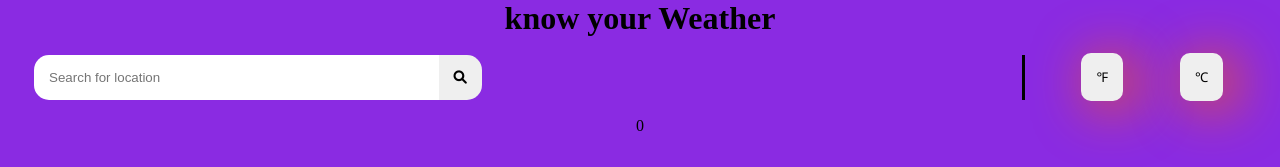
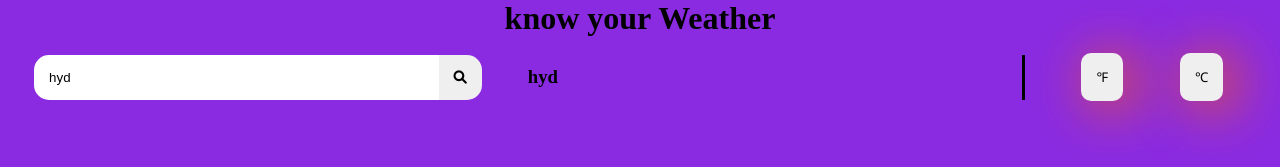
Before and after one commit to kalpanadd/Weather_App, a React (Create React App) app: page / in a window 1280 px wide. Shown: the top 167 px of the page. Built offline with nearby package versions, Linux system fonts and the light colour scheme; no server answers.

Commit message:
search,current weather,forecast components created, current weather accessed from api

```diff
--- a/package.json
+++ b/package.json
@@ -6,6 +6,7 @@
     "@testing-library/jest-dom": "^5.14.1",
     "@testing-library/react": "^11.2.7",
     "@testing-library/user-event": "^12.8.3",
+    "axios": "^0.23.0",
     "react": "^17.0.2",
     "react-dom": "^17.0.2",
     "react-scripts": "4.0.3",
--- /dev/null
+++ b/src/API/openweathermap.js
@@ -0,0 +1,12 @@
+import axios from "axios";
+
+// const API_KEY = d360f69d6ce664325674bb8d30e62124;
+
+function getCurrentWeather(location) {
+    return axios.get(`https://api.openweathermap.org/data/2.5/weather?q=${location}&appid=d360f69d6ce664325674bb8d30e62124`)
+
+}
+
+export {
+    getCurrentWeather
+}
--- a/src/App.css
+++ b/src/App.css
@@ -16,49 +16,3 @@ a{
     align-items: center;
 
 }
-.search_div{
-    width: 100%;
-    height: 10%;
-    display: flex;
-    align-items: center;
-}
-.search_left{
-    flex: 0.8;
-    display: flex;
-    align-items: center;
-    justify-content: space-evenly;
-    border-right: 3px solid black;
-
-}
-.search_left > div{
-    width: 45%;
-}
-.search_input{
-    padding: 15px;
-    border: none;
-    outline: none;
-    border-radius: 15px 0px 0px 15px;
-    width: 88%;
-}
-.search_btn{
-    padding: 15px;
-    border: none;
-    outline: none;
-    border-radius: 0px 15px 15px 0px;
-    cursor: pointer;
-
-}
-.search_right{
-    flex: 0.2;
-    display: flex;
-    align-items: center;
-    justify-content: space-evenly;
-}
-.temp_btn{
-    padding: 15px;
-    border:none;
-    outline: none;
-    border-radius: 10px;
-    box-shadow: 10px 5px 55px rgb(255, 94, 0);
-    cursor: pointer;
-}
--- a/src/App.jsx
+++ b/src/App.jsx
@@ -1,65 +1,99 @@
 import React from 'react';
 import './App.css';
-import { useState, useEffect } from 'react';
+import { useState } from 'react';
 
-import CurrentWeather from './COMPONENTS/CurrentWeather';
+import Search from './COMPONENTS/Search/Search';
 
+
+import { getCurrentWeather } from './API/openweathermap'
 function App() {
-  const [location, setLocation] = useState('');
-  const [search, setSearch] = useState('delhi');
-  const [result, setResult] = useState(0);
 
-  useEffect(() => {
-    const fetchData = async () => {
-      try {
-        const url = `http://api.openweathermap.org/data/2.5/weather?q=${search}&appid=d360f69d6ce664325674bb8d30e62124`
-        const res = await fetch(url);
-        console.log(res);
-        const data = await res.json();
-        setResult(data)
-        console.log(data)
-        console.log(result);
-      } catch {
-        console.log('error');
-      }
+  const [location, setLocation] = useState('hyd');
+  // const [search, setSearch] = useState('delhi');
+  // const [result, setResult] = useState(0);
+  // const [lat, setLat] = useState()
+  // const [long, setLong] = useState()
+  // const [error, setError] = useState('');
 
-    };
-    fetchData();
-  }, [search])
+  /* useEffect(() => {
+     const successCoords = (position) => {
+       setLat(position.coords.latitude);
+       setLong(position.coords.longitude);
+       console.log(lat, long);
+     }
+
+     const errorCallback = (error) => {
+       if (error.code === 1)
+         setError(error.message)
+
+     }
+     if (navigator.geolocation)
+       navigator.geolocation.getCurrentPosition(successCoords, errorCallback)
+
+   }, [])
+
+
+   useEffect(() => {
+
+     const getLocation = async () => {
+       try {
+         const url1 = `https://api.openweathermap.org/data/2.5/weather?lat=${lat}&lon=${long}&appid=d360f69d6ce664325674bb8d30e62124&units=metric`
+         const res = await fetch(url1);
+         const livetemp = await res.json();
+         console.log(livetemp);
+
+       } catch (err) {
+         console.log(err);
+       }
+     }
+     getLocation()
+   }, [])*/
+
+  // useEffect(() => {
+  //   const fetchData = async () => {
+  //     try {
+  //       const url = `https://api.openweathermap.org/data/2.5/weather?q=${search}&appid=d360f69d6ce664325674bb8d30e62124&units=metric`
+  //       const res = await fetch(url);
+  //       console.log(res);
+  //       const data = await res.json();
+  //       setResult(data)
+  //       console.log(data)
+  //       console.log(result);
+  //     } catch (err) {
+  //       console.log(err);
+  //     }
+
+  //   };
+  //   fetchData();
+  // }, [search])
+
+
 
   function handleSubmit(e) {
     e.preventDefault();
-    setSearch(location);
-    setLocation('');
+    getCurrentWeather(location).then((res) => res.data)
+      .then((data) => console.log(data))
+
 
   }
+
+  function handleChange(e) {
+    setLocation(e.target.value);
+
+  }
+
+
+
+
+
+
 
 
   return (
     <div className="app">
       <h1>know your Weather</h1>
+      <Search location={location} handleChange={(e) => handleChange(e)} handleSubmit={(e) => handleSubmit(e)} />
 
-      <div className="search_div">
-        <div className="search_left">
-          <div>
-            <form onSubmit={(e) => handleSubmit(e)}>
-              <input type="text"
-                className="search_input"
-                placeholder="Search for location"
-                value={location}
-                onChange={(e) => setLocation(e.target.value)} />
-              <button type="submit" className="search_btn"><i className="fas fa-search"></i></button>
-            </form>
-          </div>
-          <div><h3>{location}</h3></div>
-
-        </div>
-        <div className="search_right">
-          <button className="temp_btn">&#8457;</button>
-          <button className="temp_btn">&#8451;</button>
-        </div>
-      </div>
-      {result && <CurrentWeather result={result} />}
     </div>
   )
 }
--- /dev/null
+++ b/src/COMPONENTS/Search/Search.css
@@ -0,0 +1,46 @@
+.search_div{
+    width: 100%;
+    height: 10%;
+    display: flex;
+    align-items: center;
+}
+.search_left{
+    flex: 0.8;
+    display: flex;
+    align-items: center;
+    justify-content: space-evenly;
+    border-right: 3px solid black;
+
+}
+.search_left > div{
+    width: 45%;
+}
+.search_input{
+    padding: 15px;
+    border: none;
+    outline: none;
+    border-radius: 15px 0px 0px 15px;
+    width: 88%;
+}
+.search_btn{
+    padding: 15px;
+    border: none;
+    outline: none;
+    border-radius: 0px 15px 15px 0px;
+    cursor: pointer;
+
+}
+.search_right{
+    flex: 0.2;
+    display: flex;
+    align-items: center;
+    justify-content: space-evenly;
+}
+.temp_btn{
+    padding: 15px;
+    border:none;
+    outline: none;
+    border-radius: 10px;
+    box-shadow: 10px 5px 55px rgb(255, 94, 0);
+    cursor: pointer;
+}
--- /dev/null
+++ b/src/COMPONENTS/Search/Search.jsx
@@ -0,0 +1,30 @@
+import React from 'react';
+import './Search.css';
+
+function Search({ location, handleChange, handleSubmit }) {
+
+    return (
+        <div className="search_div">
+            <div className="search_left">
+                <div>
+                    <form onSubmit={(e) => handleSubmit(e)}>
+                        <input type="text"
+                            className="search_input"
+                            placeholder="Search for location"
+                            value={location}
+                            onChange={(e) => handleChange(e)} />
+                        <button type="submit" className="search_btn"><i className="fas fa-search"></i></button>
+                    </form>
+                </div>
+                <div><h3>{location}</h3></div>
+
+            </div>
+            <div className="search_right">
+                <button className="temp_btn">&#8457;</button>
+                <button className="temp_btn">&#8451;</button>
+            </div>
+        </div>
+    )
+}
+
+export default Search
```
Also changed, not shown: src/COMPONENTS/ForecastWeather/Forecast.jsx (added, +11 -0 lines), src/COMPONENTS/CurrentWeather/CurrentWeather.css (renamed from src/COMPONENTS/CurrentWeather.css), src/COMPONENTS/CurrentWeather/CurrentWeather.jsx (renamed from src/COMPONENTS/CurrentWeather.jsx), src/COMPONENTS/ForecastWeather/Forecast.css (added), 2 other files (tests, documents, lock files or other folders).
